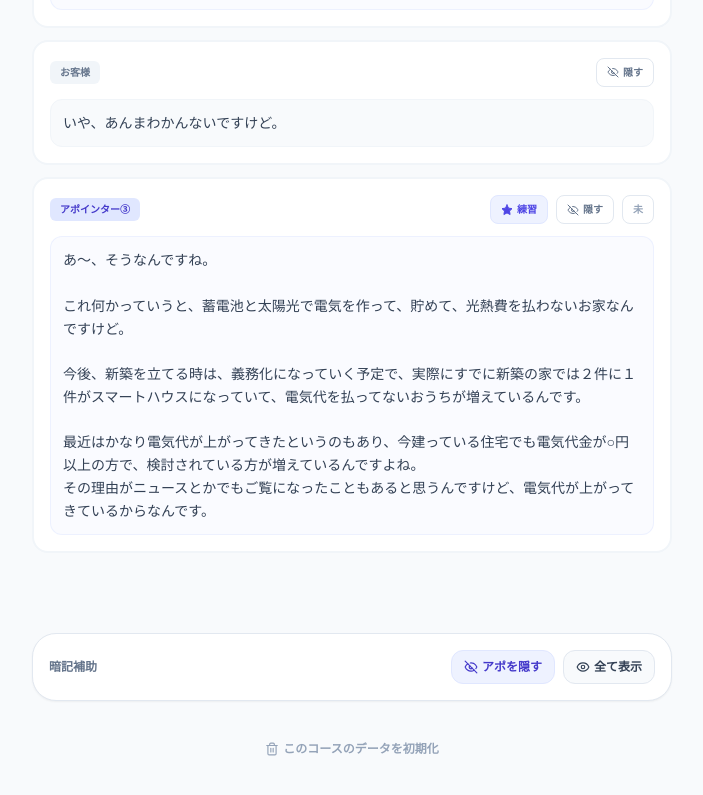
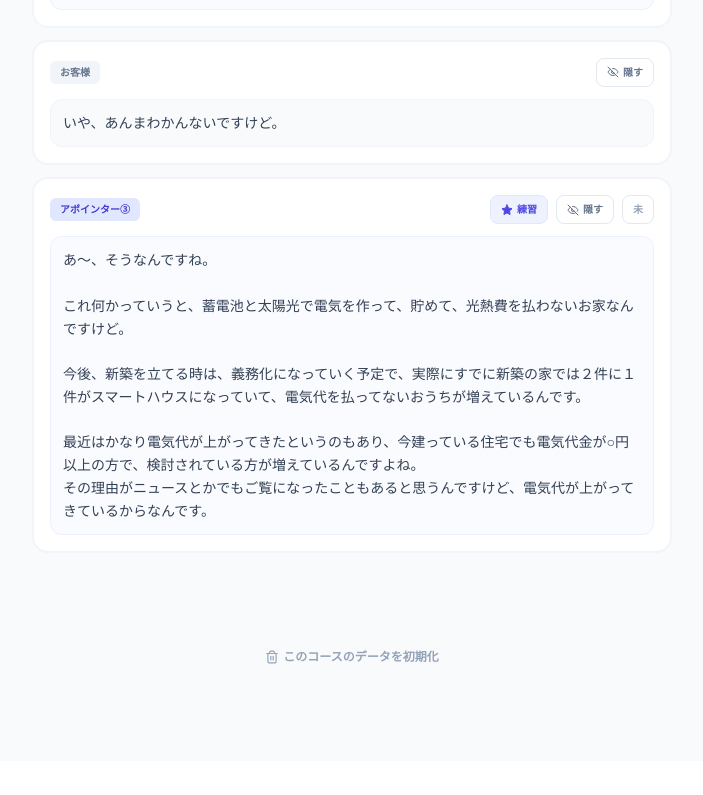
Before and after one commit to yuichiro-suga-source/frontnega, a React (Vite) app: page / in a window 1280 px wide. Shown: the part 867-1662 px from the top of the page, without its empty margins (288-991 px from the left). After the commit the page ends 1628 px from the top, so only its background shows below. Built offline with nearby package versions, Linux system fonts and the light colour scheme.

Commit message:
Update App.jsx

```diff
--- a/src/App.jsx
+++ b/src/App.jsx
@@ -6,25 +6,21 @@ import {
   Sparkles, AlertCircle, TrendingUp, Check, Volume2, ArrowRightLeft
 } from "lucide-react";
 
-// 音声ファイルの指定（もし model_2.m4a があればそれもここで読み込めます）
-// ⚠️ publicフォルダに入れた場合は、ここのimportは消して、下のデータの audio: "/model_1.m4a" だけでもOKです
-// import audioFile1 from "./model_1.m4a";
-
 // ==========================================
-// 📜 データエリア：ここに台本を並べています
+// 📜 データエリア
 // ==========================================
 
 // --- コース1：スマートハウス ---
 const scenario1 = {
   id: "smart_house_v1",
   title: "① スマートハウス",
-  targetId: 5, // 長文採点するID
+  targetId: 5,
   targetText: "蓄電池と太陽光で電気を作って、貯めて、光熱費を払わない。新築は義務化、２軒に1軒で増えている。今建っている住宅でも検討されている方が増えているんですよね。。",
   script: [
     {
       id: 1, role: "appointer", label: "アポインター①",
       text: "今回、〇〇さんの場所をお借りして、負担なくスマートハウスにできる施工様募集をさせてもらってるんですが、スマートハウスってご存知ですか？",
-      audio: "/model_1.m4a", // 📢 publicフォルダに入れた音声
+      audio: "/model_1.m4a",
     },
     { id: 2, role: "customer", label: "お客様", text: "いや、ま、ちょっと忙しいんで大丈夫です。はい。" },
     {
@@ -42,14 +38,14 @@ const scenario1 = {
     3: { must: ["すいません", "すぐ終わ", "ちなみに", "ご存知"], ng: ["契約"] },
     5: { must: ["蓄電池", "太陽光", "作って", "貯めて", "払わない", "新築", "義務", "２軒に1軒", "増えて", "今年", "検討"], ng: ["難しい"] },
   },
-  initialUnlock: [1, 3, 5], // 最初から開けておく行
+  initialUnlock: [1, 3, 5], // 最初から全部解放
 };
 
 // --- コース2：奥様決済 ---
 const scenario2 = {
   id: "okusan_v1",
   title: "② 奥様決済・不在",
-  targetId: 9, // 長文採点するID
+  targetId: 9,
   targetText: "4名様ご家族で電気代が1万円を超えている。オール電化で聞いておいてよかったという方が多かった。絶対にすぐやってという話ではない。日曜日でしたら午前と午後、どちらがいらっしゃる事が多いですか？",
   script: [
     {
@@ -64,7 +60,8 @@ const scenario2 = {
       text: "そうですよね、やっぱり奥様に聞かないとわからないという方が多かったんですけど、今のお話を私から奥様にするのが難しいと言われる方が多かったので、奥様がいらっしゃる時にお話しさせて頂いて、まずは今させて頂いたこのお話だけさせて頂いているんです。\n\nご主人様の所ですと結構電気使われているので、一度、一緒に聞いて頂いたほうがいいと思うんですけど、ちなみにお2人で聞けるとしたら平日と土日でしたらどちらがご都合いいですか？",
     },
     { id: 6, role: "customer", label: "お客様", text: "いつもパートに出てるから、やっぱり平日は仕事でいない感じですね" },
-    { id: 7, role: "appointer", label: "アポインター④", text: "そうですか。それでしたら土日の方がよろしいかと思うのですが、土曜日と日曜日でしたら、どちらがいらっしゃる可能性が高いでしょうか？" },
+    { id: 7, role: "appointer", label: "アポインター④", text: "そうですか。それでしたら土日の方がよろしいかと思うのですが、土曜日と日曜日でしたら、どちらがいらっしゃる可能性が高いでしょうか？",
+    },
     { id: 8, role: "customer", label: "お客様", text: "どちらかと言うと…出かけるとしたら日曜日かな。でも日曜日のいつかと言われても奥さんの予定まで細かくは分からないな" },
     {
       id: 9, role: "appointer", label: "アポインター⑤",
@@ -87,7 +84,7 @@ const scenario2 = {
     13: { must: ["6時", "いらっしゃいますか"], ng: [] },
     15: { must: ["30分", "簡単", "知って", "担当", "3点"], ng: [] },
   },
-  initialUnlock: [1], // 最初は1だけ解放
+  initialUnlock: [1, 3, 5, 7, 9, 11, 13, 15], // ✅ ここを変更！最初から全部解放
 };
 
 const scenarios = {
@@ -96,7 +93,7 @@ const scenarios = {
 };
 
 // ==========================================
-// 🎮 メインアプリ（メニュー）
+// 🎮 メインアプリ
 // ==========================================
 export default function App() {
   const [currentCourse, setCurrentCourse] = useState("course1");
@@ -127,9 +124,6 @@ export default function App() {
         </div>
       </div>
 
-      {/* key={currentCourse} をつけることで、コースが変わるたびに
-        中身の状態（スコアやスクロール位置）をリセットして新しく作り直します
-      */}
       <TrainingSession
         key={currentCourse}
         data={scenarios[currentCourse]}
@@ -139,7 +133,7 @@ export default function App() {
 }
 
 // ==========================================
-// 🏋️‍♂️ 練習セッション（中身）
+// 🏋️‍♂️ 練習セッション
 // ==========================================
 function TrainingSession({ data }) {
   const { id: scenarioId, title, script, keywords, targetId, targetText, initialUnlock } = data;
@@ -503,16 +497,6 @@ function TrainingSession({ data }) {
         })}
       </div>
 
-      <div className="bg-white p-4 rounded-3xl shadow-sm border border-slate-200 mb-6">
-        <div className="flex gap-2 justify-between items-center">
-          <div className="text-xs text-slate-500 font-bold">暗記補助</div>
-          <div className="flex gap-2">
-            <button onClick={hideAppLines} className="px-3 py-2 rounded-xl bg-indigo-50 text-indigo-700 border border-indigo-100 text-xs font-bold hover:bg-indigo-100 inline-flex items-center gap-1 active:scale-95 transition-transform"><EyeOff size={14} /> アポを隠す</button>
-            <button onClick={showAll} className="px-3 py-2 rounded-xl bg-slate-50 text-slate-700 border border-slate-200 text-xs font-bold hover:bg-slate-100 inline-flex items-center gap-1 active:scale-95 transition-transform"><Eye size={14} /> 全て表示</button>
-          </div>
-        </div>
-      </div>
-
       <button onClick={resetAll} className="w-full py-4 text-slate-400 text-xs font-bold flex items-center justify-center gap-1 hover:text-rose-500 transition-colors"><Trash2 size={14} /> このコースのデータを初期化</button>
       {errorMsg && <div className="fixed bottom-4 left-4 right-4 bg-slate-800 text-white text-xs p-3 rounded-xl text-center shadow-2xl animate-bounce z-50">{errorMsg}</div>}
     </div>
```
